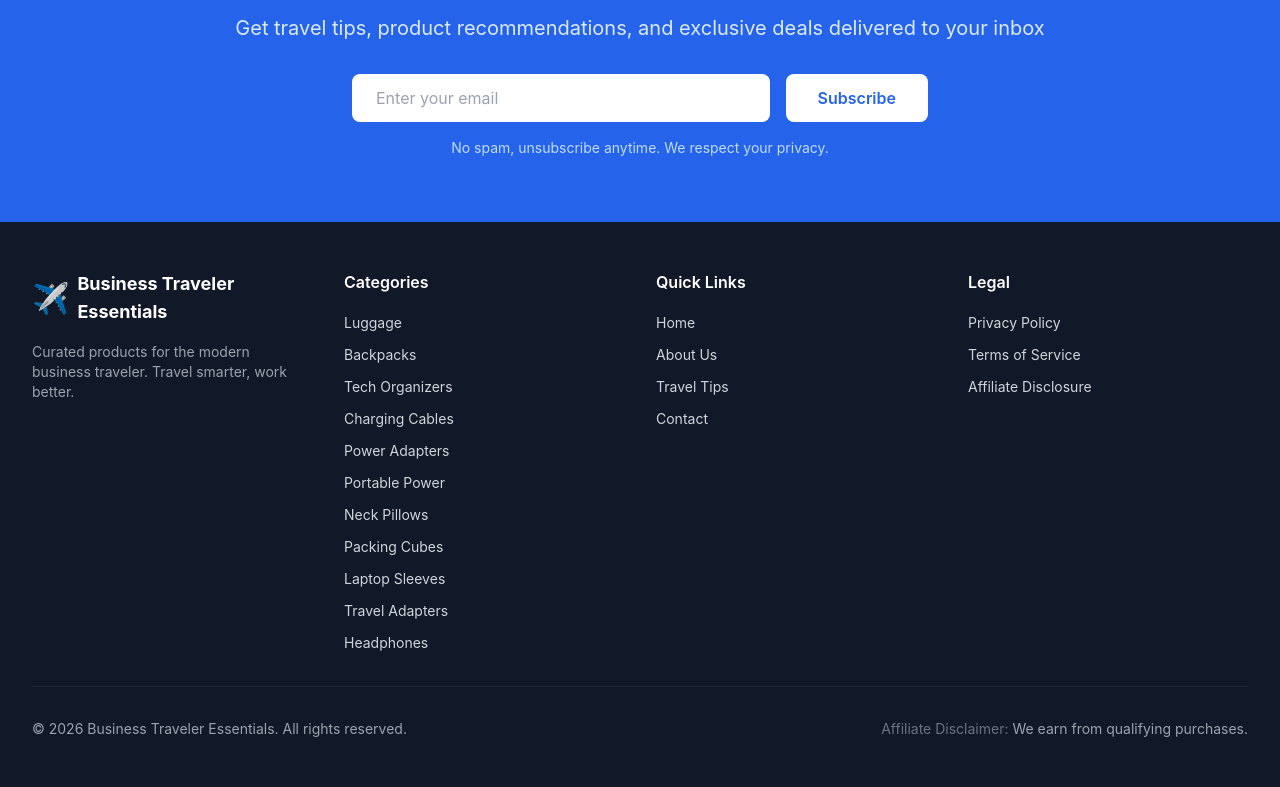
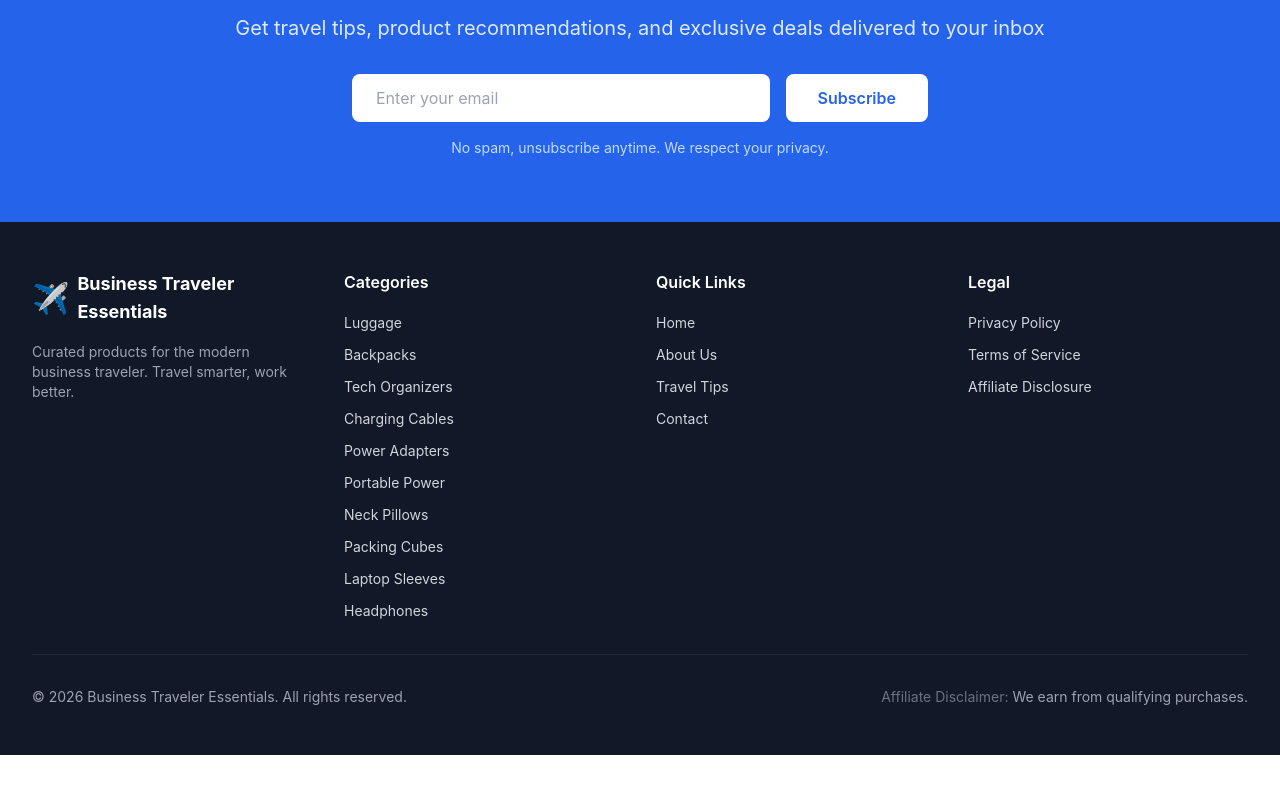
Before and after one commit to camelranchentertainment/business-traveler-essentials, a Next.js app: page / in a window 1280 px wide. Shown: the part 1918-2705 px from the top of the page. After the commit the page ends 2673 px from the top, so only its background shows below. Built offline with nearby package versions, Linux system fonts and the light colour scheme.

Commit message:
Update products.js

```diff
--- a/data/products.js
+++ b/data/products.js
@@ -584,12 +584,6 @@ export const categories = {
     icon: "https://api.iconify.design/mdi/laptop.svg?color=%232563eb&width=64",
     description: "Protective laptop cases"
   },
-  "travel-adapters": {
-    name: "Travel Adapters",
-    slug: "travel-adapters",
-    icon: "https://api.iconify.design/mdi/earth.svg?color=%232563eb&width=64",
-    description: "International plug adapters"
-  },
   "headphones": {
     name: "Headphones",
     slug: "headphones",
```
